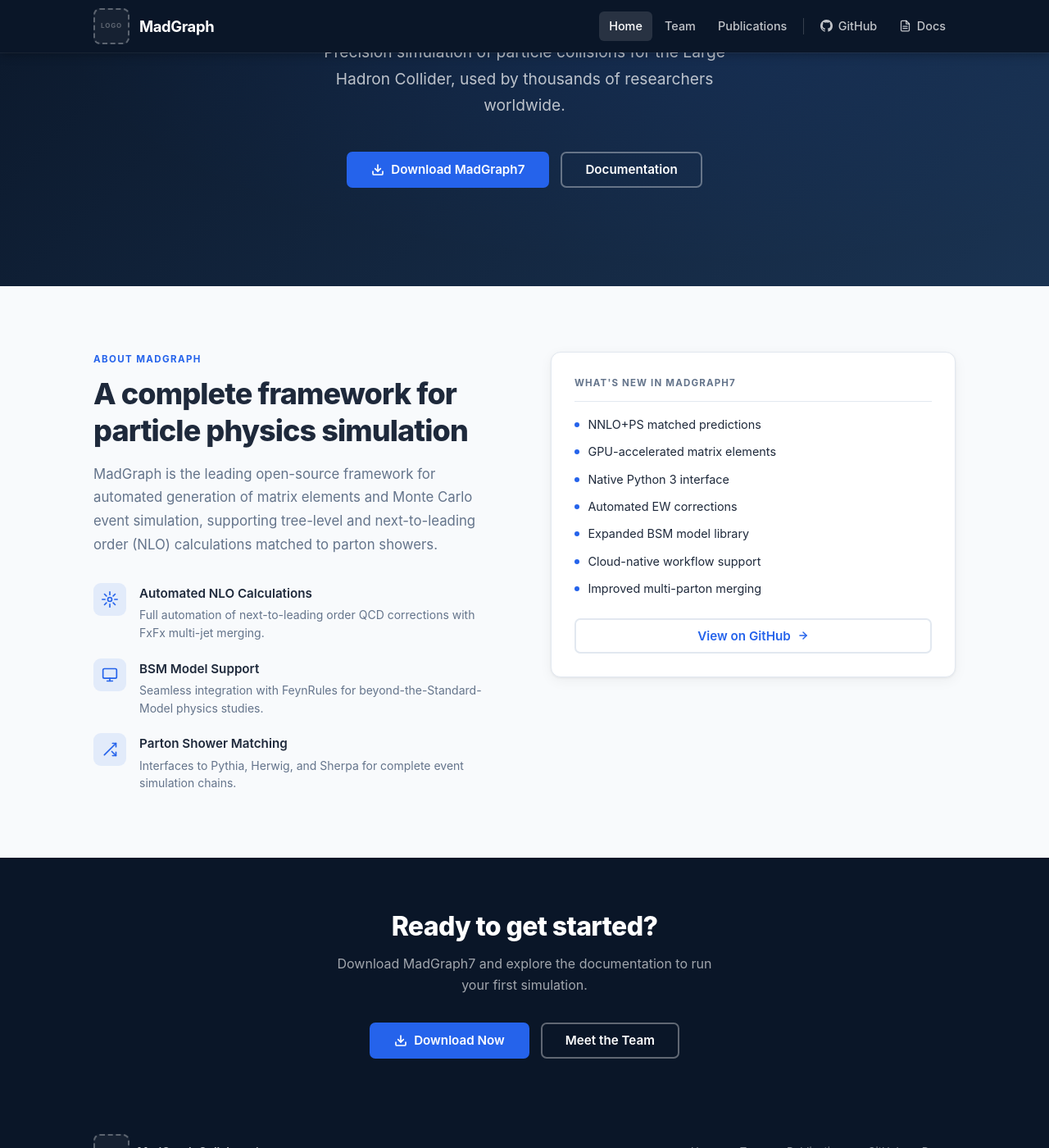
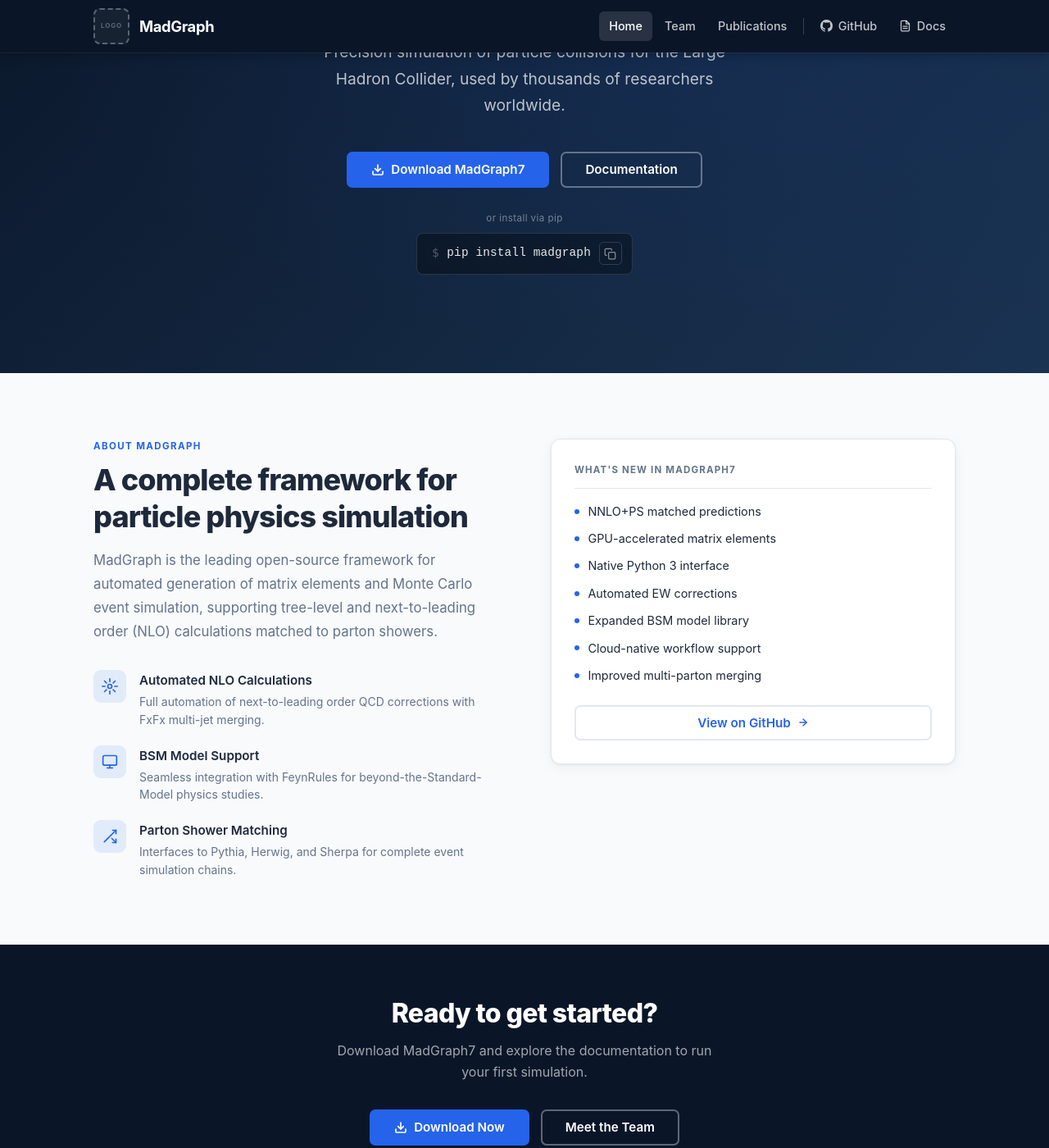
Before and after one commit to MadGraphTeam/madgraphteam.github.io, a Jekyll site: the page built from index.html, in a window 1280 px wide and 1400 px high, scrolled down 249 px. Shown: the whole window at 82% size. Built offline with Jekyll 4.4.1, drawn with Linux system fonts in a browser that asks for light colours.

Commit message:
add pip install instruction

```diff
--- a/_layouts/default.html
+++ b/_layouts/default.html
@@ -29,6 +29,20 @@
         }
       });
     }
+    var copyBtn = document.getElementById('pip-copy');
+    if (copyBtn) {
+      copyBtn.addEventListener('click', function() {
+        var text = document.getElementById('pip-cmd').textContent;
+        navigator.clipboard.writeText(text).then(function() {
+          copyBtn.classList.add('copied');
+          copyBtn.innerHTML = '<svg width="15" height="15" viewBox="0 0 24 24" fill="none" stroke="currentColor" stroke-width="2.5" stroke-linecap="round" stroke-linejoin="round" aria-hidden="true"><polyline points="20 6 9 17 4 12"/></svg>';
+          setTimeout(function() {
+            copyBtn.classList.remove('copied');
+            copyBtn.innerHTML = '<svg id="pip-copy-icon" width="15" height="15" viewBox="0 0 24 24" fill="none" stroke="currentColor" stroke-width="2" stroke-linecap="round" stroke-linejoin="round" aria-hidden="true"><rect x="9" y="9" width="13" height="13" rx="2" ry="2"/><path d="M5 15H4a2 2 0 0 1-2-2V4a2 2 0 0 1 2-2h9a2 2 0 0 1 2 2v1"/></svg>';
+          }, 2000);
+        });
+      });
+    }
   </script>
 </body>
 </html>
--- a/_sass/main.scss
+++ b/_sass/main.scss
@@ -268,7 +268,77 @@
   gap: 0.875rem;
   justify-content: center;
   flex-wrap: wrap;
+  margin-bottom: 1.75rem;
+}
+
+// pip install block
+.hero-install {
+  display: flex;
+  flex-direction: column;
+  align-items: center;
+  gap: 0.5rem;
   margin-bottom: 3rem;
+}
+
+.hero-install-label {
+  font-size: 0.72rem;
+  color: rgba(255, 255, 255, 0.42);
+  letter-spacing: 0.04em;
+}
+
+.hero-install-box {
+  display: inline-flex;
+  align-items: center;
+  gap: 0.6rem;
+  background: rgba(0, 0, 0, 0.35);
+  border: 1px solid rgba(255, 255, 255, 0.12);
+  border-radius: 8px;
+  padding: 0.65rem 0.75rem 0.65rem 1.1rem;
+  font-family: 'SFMono-Regular', Consolas, 'Liberation Mono', Menlo, monospace;
+  backdrop-filter: blur(4px);
+  transition: border-color 0.15s ease;
+
+  &:hover { border-color: rgba(255, 255, 255, 0.22); }
+}
+
+.hero-install-prompt {
+  color: rgba(255, 255, 255, 0.3);
+  font-size: 0.9rem;
+  user-select: none;
+}
+
+.hero-install-code {
+  color: rgba(255, 255, 255, 0.9);
+  font-size: 0.9rem;
+  letter-spacing: 0.01em;
+  background: none;
+  padding: 0;
+}
+
+.hero-install-copy {
+  display: flex;
+  align-items: center;
+  justify-content: center;
+  width: 28px;
+  height: 28px;
+  background: none;
+  border: 1px solid rgba(255, 255, 255, 0.15);
+  border-radius: 5px;
+  cursor: pointer;
+  color: rgba(255, 255, 255, 0.5);
+  flex-shrink: 0;
+  transition: color 0.15s ease, border-color 0.15s ease, background 0.15s ease;
+
+  &:hover {
+    color: $white;
+    border-color: rgba(255, 255, 255, 0.35);
+    background: rgba(255, 255, 255, 0.08);
+  }
+
+  &.copied {
+    color: #4ade80;
+    border-color: rgba(74, 222, 128, 0.35);
+  }
 }
 
 .hero-stats {
--- a/index.html
+++ b/index.html
@@ -27,6 +27,20 @@
         <a href="{{ site.docs_url }}" class="btn btn-outline" target="_blank" rel="noopener noreferrer">
           Documentation
         </a>
+      </div>
+
+      <div class="hero-install">
+        <span class="hero-install-label">or install via pip</span>
+        <div class="hero-install-box">
+          <span class="hero-install-prompt" aria-hidden="true">$</span>
+          <code class="hero-install-code" id="pip-cmd">pip install madgraph</code>
+          <button class="hero-install-copy" id="pip-copy" aria-label="Copy install command" title="Copy to clipboard">
+            <svg id="pip-copy-icon" width="15" height="15" viewBox="0 0 24 24" fill="none" stroke="currentColor" stroke-width="2" stroke-linecap="round" stroke-linejoin="round" aria-hidden="true">
+              <rect x="9" y="9" width="13" height="13" rx="2" ry="2"/>
+              <path d="M5 15H4a2 2 0 0 1-2-2V4a2 2 0 0 1 2-2h9a2 2 0 0 1 2 2v1"/>
+            </svg>
+          </button>
+        </div>
       </div>
 
     </div>
```
